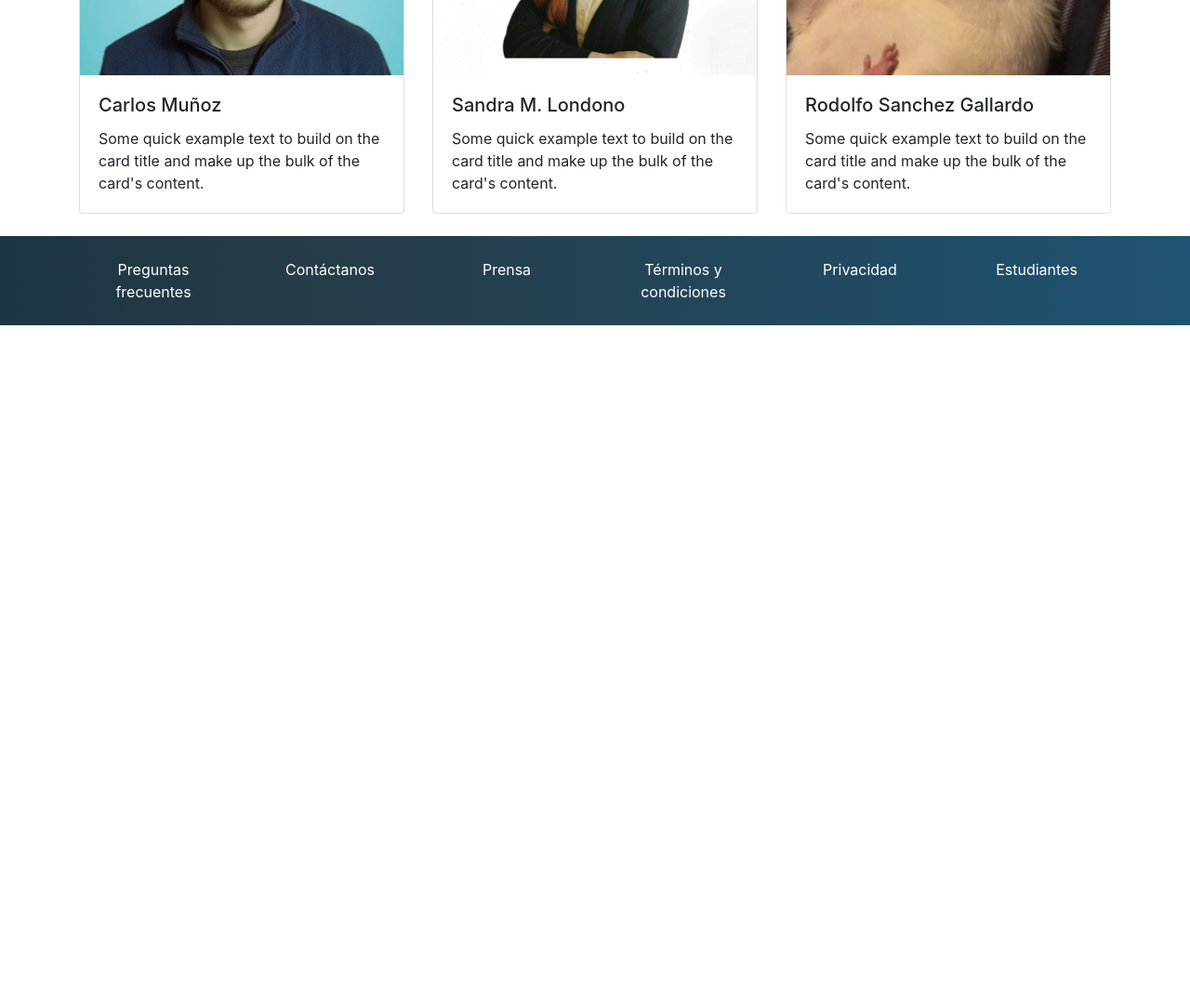
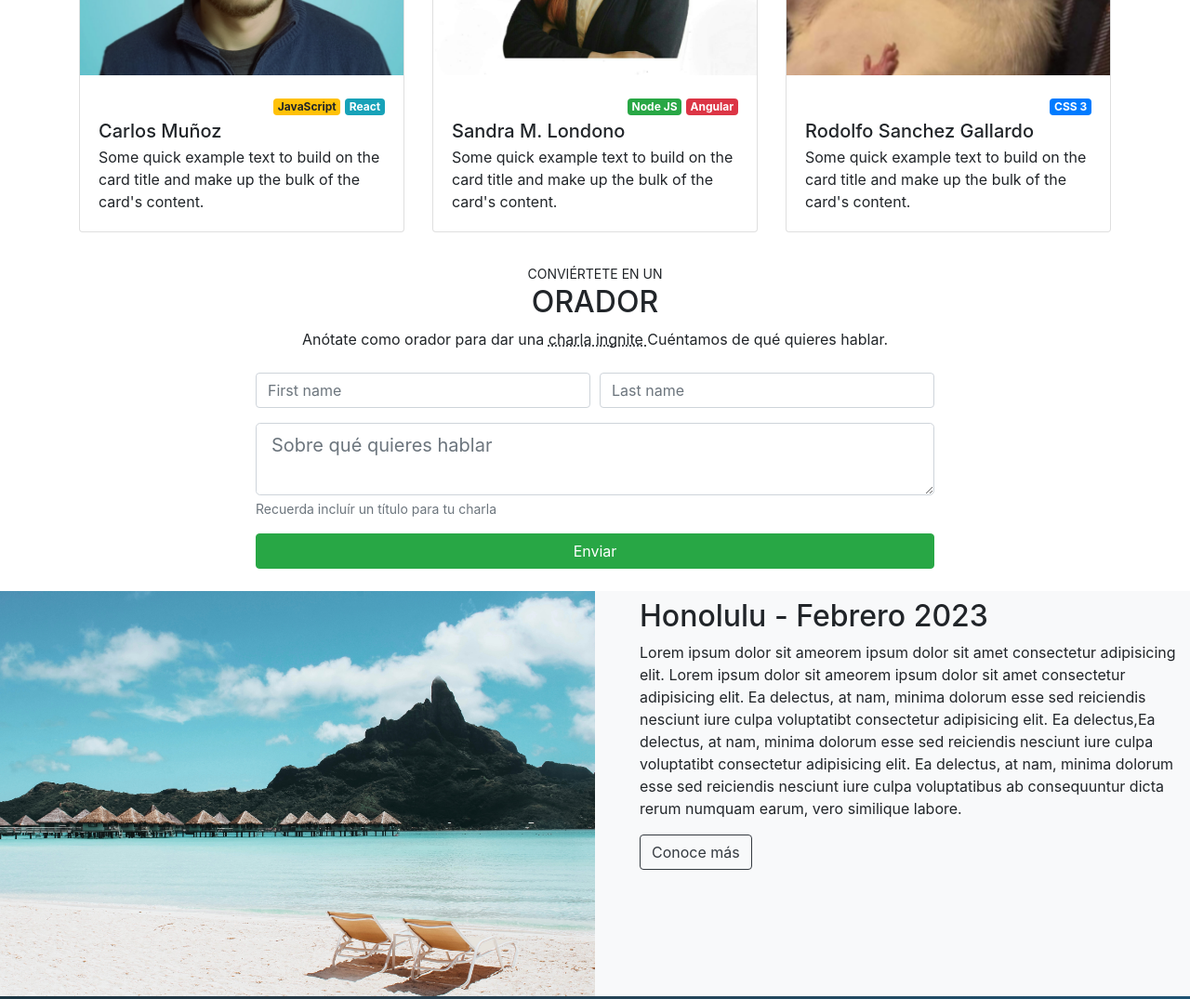
Before and after one commit to CarlosAMunoz/bootstrap-first-layout, a plain HTML site: page index.html in a window 1280 px wide. Shown: the part 980-2055 px from the top of the page at 93% size. Before the commit the page ends 1330 px from the top, so only its background shows below. Drawn offline with nearby package versions, Linux system fonts and the light colour scheme.

Commit message:
Add secction new speaker and form

```diff
--- a/index.css
+++ b/index.css
@@ -1,7 +1,6 @@
 #header img{
     width: 80px;
 }
-
 
 #footer{
     background: linear-gradient(90deg,#1c3643,#273b47 25%,#1e5372);
@@ -51,3 +50,14 @@
     height: 300px;
     object-fit: cover;
 }
+
+.badges{
+    text-align: right;
+}
+
+#place-time img{
+    max-width: 100%;
+}
+#place-time{
+    background-color: #f8f9fa;
+}
--- a/index.html
+++ b/index.html
@@ -37,7 +37,7 @@
             <a class="nav-link" href="#">Sobre nosotros</a>
           </li>
           <li class="nav-item">
-            <a class="nav-link  texto-relevante" href="#">Comprar tickets</a>
+            <a class="nav-link  texto-relevante" href="#" > Comprar tickets  </a>
           </li>
 
         </ul>
@@ -86,22 +86,27 @@
 <!-- Se agrega sección de Speakers -->
 <section id="speakers" class="mt-4">
   <div class="container">
+    <div class="row">
 
-    <!-- Columna 1 -->
-    <div class="row">
+
       <div class="col text-center text-uppercase " >
         <small> Do you want to know  </small>
         <h2> The speakers </h2>
       </div>
     </div>
 
+      <!-- Fila 2 -->
       <div class="row">
-
+        <!-- Columna 1 -->
         <div class="col-12  col-sm-12  col-md-4" >
           <div class="card mb-4" >
             <img src="./assets/images/1648503400804.jpg" class="card-img-top" alt="...">
             <div class="card-body">
-              <h5 class="card-title">Carlos Muñoz </h5>
+              <div class="badges mb-1">
+                <span class="badge badge-warning"> JavaScript </span>
+                <span class="badge badge-info"> React </span>
+              </div>
+              <h5 class="card-title mb-1">Carlos Muñoz </h5>
               <p class="card-text">Some quick example text to build on the card title and make up the bulk of the card's content.</p>
             </div>
           </div>
@@ -111,7 +116,11 @@
           <div class="card mb-4" >
             <img src="./assets/images/sandra.jpeg" class="card-img-top" alt="...">
             <div class="card-body">
-              <h5 class="card-title"> Sandra M. Londono </h5>
+              <div class="badges mb-1">
+                <span class="badge badge-success"> Node JS </span>
+                <span class="badge badge-danger"> Angular </span>
+              </div>
+              <h5 class="card-title mb-1"> Sandra M. Londono </h5>
               <p class="card-text">Some quick example text to build on the card title and make up the bulk of the card's content.</p>
             </div>
           </div>
@@ -121,19 +130,97 @@
           <div class="card mb-4" >
             <img src="./assets/images/random-men.png" class="card-img-top" alt="...">
             <div class="card-body">
-              <h5 class="card-title"> Rodolfo Sanchez Gallardo </h5>
+              <div class="badges mb-1">
+                <span class="badge badge-primary"> CSS 3 </span>
+              </div>
+              <h5 class="card-title mb-1"> Rodolfo Sanchez Gallardo </h5>
               <p class="card-text">Some quick example text to build on the card title and make up the bulk of the card's content.</p>
             </div>
           </div>
         </div>
+      </div>
+  </div>
+</section>
+<!-- Cierra sección de Speakers-->
+
+<!--  Seccción nuevo speaker -->
+<section id="orador" class="pt-2 pb-4">
+
+    <div class="container">
+      <div class="row">
+        <div class="col text-uppercase text-center">
+          <small > Conviértete en un </small>
+          <h2> ORADOR </h2>
+        </div>
+      </div>
+      <div class="row">
+        <div class="col text-center">
+          Anótate como orador para dar una <abbr data-bs-toggle="tooltip" title="Charlas de 5 minutos"> charla ingnite </abbr>
+          Cuéntamos de qué quieres hablar.
+        </div>
+      </div>
+
+      <!-- Fila Form -->
+      <div class="row mt-4">
+        <div class="col col-md-10 offset-md-1 col-lg-8 offset-lg-2">
+
+          <!-- Formulario -->
+          <form >
+            <div class="form-row ">
+              <div class="form-group col-12 col-md-6 ">
+                <input type="text" class="form-control" placeholder="First name">
+              </div>
+              <div class="form-group col-12 col-md-6">
+                <input type="text" class="form-control" placeholder="Last name">
+              </div>
+            </div>
+            <div class="form row">
+              <div class="form-group col">
+                <textarea name="text" class="form-control form-control-lg" placeholder="Sobre qué quieres hablar"></textarea>
+                <small class="form-text text-muted"> Recuerda incluír un título para tu charla </small>
+              </div>
+            </div>
+            <div class="form-row">
+              <div class="col">
+                <button class="btn btn-success btn-block"> Enviar </button>
+              </div>
+            </div>
+
+          </form>
+
+        </div>
+      </div>
+
+
+    </div>
+</section>
+
+
+
+<!--  Cierra Seccción nuevo speaker -->
+
+<!-- Lugar y Fecha-->
+
+<section id="place-time">
+  <div class="containter-fluid">
+      <div class="row">
+        <div class="col-12 col-lg-6 pl-0 pr-0">
+          <img src="./assets/images/beach.jpg" alt="">
+        </div>
+        <div class="col-12 col-lg-6 pt-2 pl-5">
+          <h2> Honolulu - Febrero 2023 </h2>
+          <p> Lorem ipsum dolor sit ameorem ipsum dolor sit amet consectetur adipisicing elit. Lorem ipsum dolor sit ameorem ipsum dolor sit amet consectetur adipisicing elit. Ea delectus, at nam, minima dolorum esse sed reiciendis nesciunt iure culpa voluptatibt consectetur adipisicing elit. Ea delectus,Ea delectus, at nam, minima dolorum esse sed reiciendis nesciunt iure culpa voluptatibt consectetur adipisicing elit. Ea delectus, at nam, minima dolorum esse sed reiciendis nesciunt iure culpa voluptatibus ab consequuntur dicta rerum numquam earum, vero similique labore. </p>
+          <a href="#" class="btn btn-outline-dark mb-4"> Conoce más </a>
+        </div>
+      </div>
+  </div>
+</section>
 
 
 
 
+<!-- Cierra Lugar y Fecha-->
 
-      </div>
-  </div>
-</section>
 
 
   <!-- Footer  -->
@@ -165,7 +252,11 @@
 
 
     <!-- Option 1: jQuery and Bootstrap Bundle (includes Popper) -->
-    <script src="https://cdn.jsdelivr.net/npm/jquery@3.5.1/dist/jquery.slim.min.js" integrity="sha384-DfXdz2htPH0lsSSs5nCTpuj/zy4C+OGpamoFVy38MVBnE+IbbVYUew+OrCXaRkfj" crossorigin="anonymous"></script>
-    <script src="https://cdn.jsdelivr.net/npm/bootstrap@4.6.1/dist/js/bootstrap.bundle.min.js" integrity="sha384-fQybjgWLrvvRgtW6bFlB7jaZrFsaBXjsOMm/tB9LTS58ONXgqbR9W8oWht/amnpF" crossorigin="anonymous"></script>
+    <script src="https://code.jquery.com/jquery-3.3.1.slim.min.js" integrity="sha384-q8i/X+965DzO0rT7abK41JStQIAqVgRVzpbzo5smXKp4YfRvH+8abtTE1Pi6jizo" crossorigin="anonymous"></script>
+    <script src="https://cdn.jsdelivr.net/npm/popper.js@1.14.3/dist/umd/popper.min.js" integrity="sha384-ZMP7rVo3mIykV+2+9J3UJ46jBk0WLaUAdn689aCwoqbBJiSnjAK/l8WvCWPIPm49" crossorigin="anonymous"></script>
+    <script src="https://cdn.jsdelivr.net/npm/bootstrap@4.1.3/dist/js/bootstrap.min.js" integrity="sha384-ChfqqxuZUCnJSK3+MXmPNIyE6ZbWh2IMqE241rYiqJxyMiZ6OW/JmZQ5stwEULTy" crossorigin="anonymous"></script>
+
+    <script src="./index.js"> </script>
+
   </body>
 </html>
--- /dev/null
+++ b/index.js
@@ -0,0 +1,4 @@
+//Esta función se ejecutará cuando se termine de carga todo el sitio.
+$(function () {
+    $('[data-bs-toggle="tooltip"]').tooltip()
+})
```
Also changed, not shown: assets/images/beach.jpg (added).
